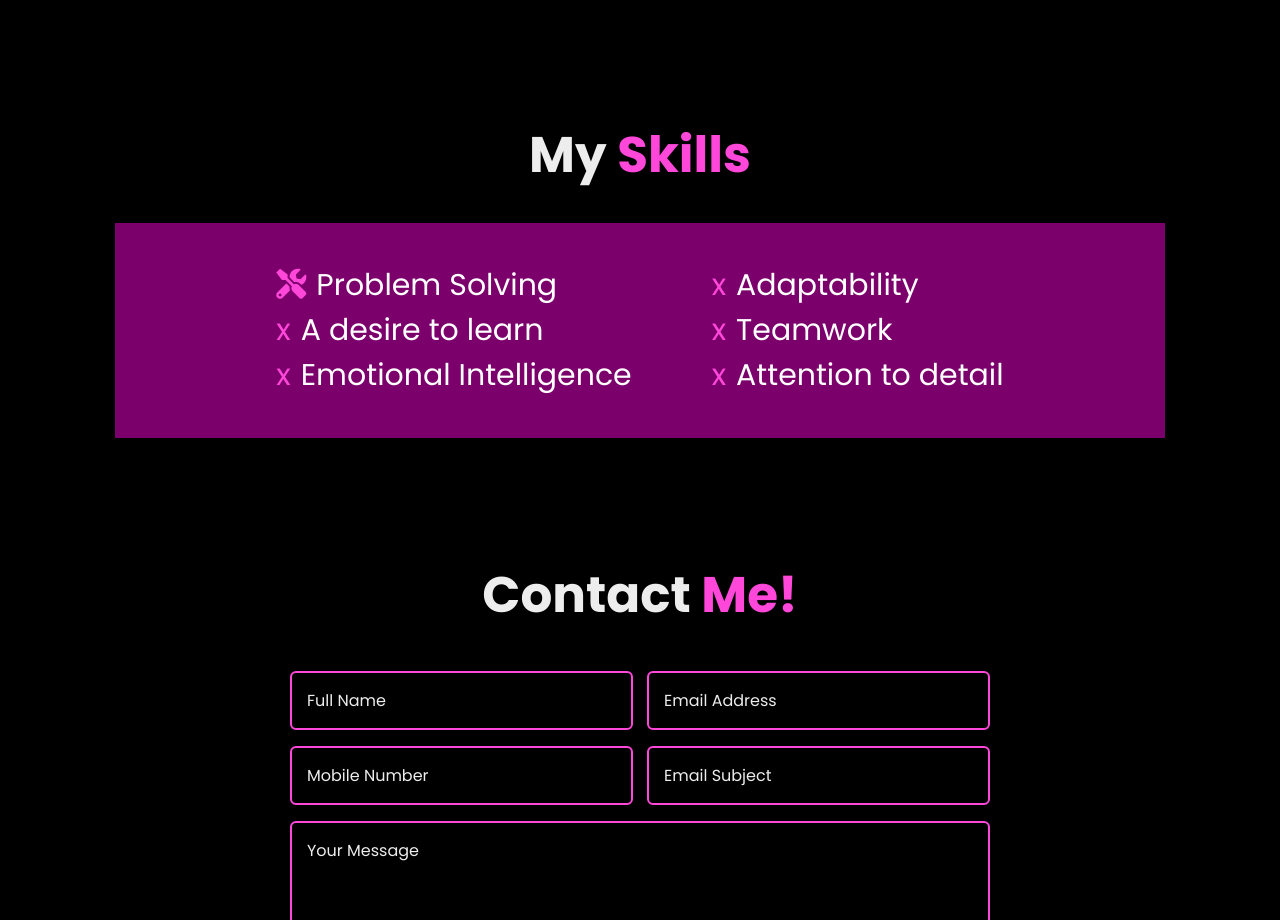
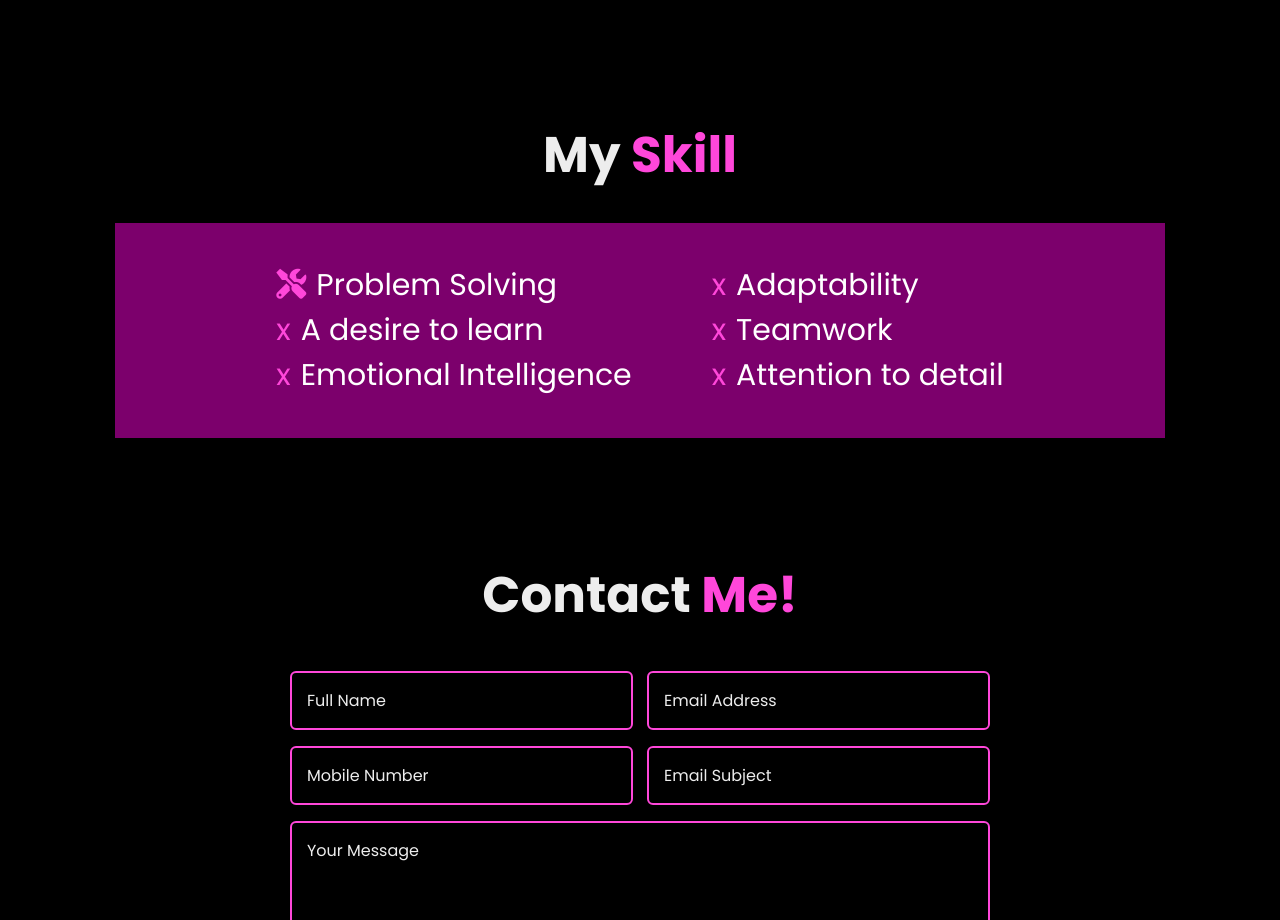
Before and after one commit to iamvvvvv/iamv, a plain HTML site: page Portfolio/index.html in a window 1280 px wide. Shown: the part 2600-3520 px from the top of the page. Drawn offline with nearby package versions, Linux system fonts and the light colour scheme.

Commit message:
Update index.html

```diff
--- a/Portfolio/index.html
+++ b/Portfolio/index.html
@@ -174,7 +174,7 @@ As a Cybersecurity Engineer, I focus on protecting OT environments by managing a
   <section class="skills" id="skills">
 
 
-    <h2 class="heading"> My <span>Skills</span></h2>
+    <h2 class="heading"> My <span>Skill</span></h2>
     <div class="skills-container">
       <div class="wrapper">
         <div class="left-side">
```
